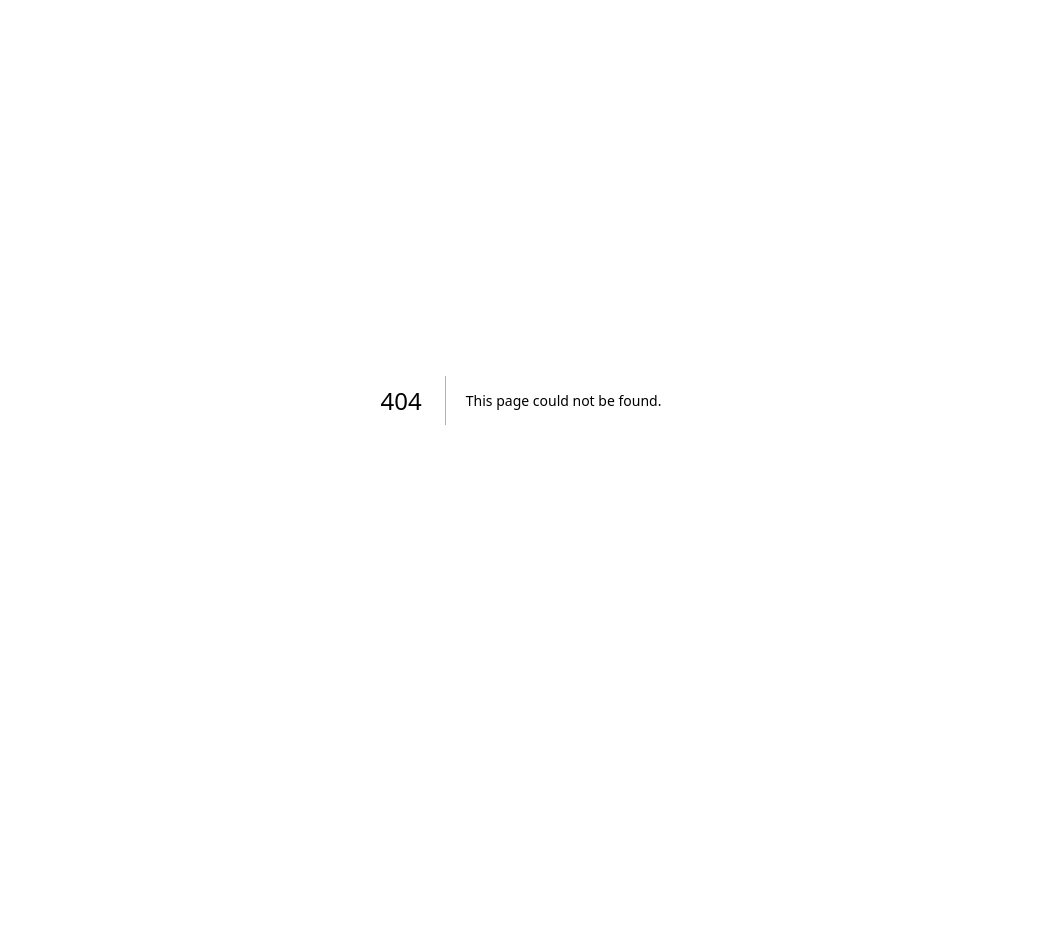
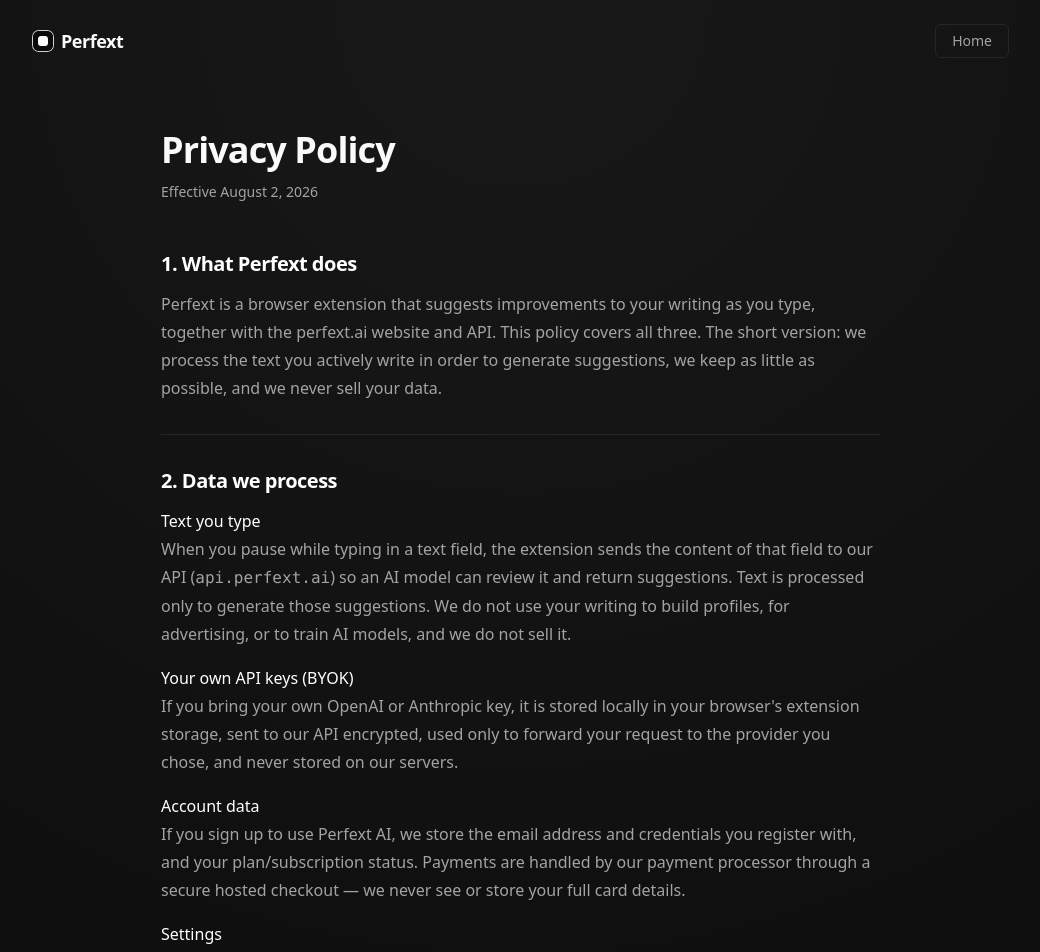
Before and after one commit to akinncar/perfext, a Next.js app in the folder apps/landing-page/: page /privacy in a window 1280 px wide. Before the commit this address had no page. Shown: the top 952 px of the page, without its empty margins (119-1159 px from the left). Before the commit the page ends 800 px from the top, so only its background shows below. Built offline with nearby package versions, Linux system fonts and the light colour scheme.

Commit message:
feat(landing): add privacy policy page at /privacy
Required for the Chrome Web Store listing. Covers text processing,
BYOK key handling, account/billing data, permissions, and contact.
Footer on the home page now links to it.

```diff
--- a/apps/landing-page/app/page.tsx
+++ b/apps/landing-page/app/page.tsx
@@ -191,8 +191,11 @@
       </section>
 
       <footer className="border-t border-border">
-        <div className="mx-auto max-w-5xl px-6 py-8 text-sm text-muted">
-          © {new Date().getFullYear()} Perfext · Make Perfect Texts
+        <div className="mx-auto flex max-w-5xl items-center justify-between px-6 py-8 text-sm text-muted">
+          <span>© {new Date().getFullYear()} Perfext · Make Perfect Texts</span>
+          <a href="/privacy" className="transition hover:text-white">
+            Privacy
+          </a>
         </div>
       </footer>
     </main>
--- /dev/null
+++ b/apps/landing-page/app/privacy/page.tsx
@@ -0,0 +1,233 @@
+import type { Metadata } from "next";
+import Link from "next/link";
+
+export const metadata: Metadata = {
+  title: "Privacy Policy — Perfext",
+  description:
+    "How Perfext handles the text you type, your API keys, and your account data.",
+};
+
+// Bump this whenever the policy content materially changes.
+const EFFECTIVE_DATE = "August 2, 2026";
+const CONTACT_EMAIL = "akinncar@hotmail.com";
+
+const sections = [
+  {
+    title: "1. What Perfext does",
+    body: (
+      <>
+        <p>
+          Perfext is a browser extension that suggests improvements to your
+          writing as you type, together with the perfext.ai website and API.
+          This policy covers all three. The short version: we process the text
+          you actively write in order to generate suggestions, we keep as
+          little as possible, and we never sell your data.
+        </p>
+      </>
+    ),
+  },
+  {
+    title: "2. Data we process",
+    body: (
+      <>
+        <p className="font-medium text-white">Text you type</p>
+        <p>
+          When you pause while typing in a text field, the extension sends the
+          content of that field to our API (<code>api.perfext.ai</code>) so an
+          AI model can review it and return suggestions. Text is processed only
+          to generate those suggestions. We do not use your writing to build
+          profiles, for advertising, or to train AI models, and we do not sell
+          it.
+        </p>
+        <p className="mt-4 font-medium text-white">Your own API keys (BYOK)</p>
+        <p>
+          If you bring your own OpenAI or Anthropic key, it is stored locally
+          in your browser&apos;s extension storage, sent to our API encrypted,
+          used only to forward your request to the provider you chose, and
+          never stored on our servers.
+        </p>
+        <p className="mt-4 font-medium text-white">Account data</p>
+        <p>
+          If you sign up to use Perfext AI, we store the email address and
+          credentials you register with, and your plan/subscription status.
+          Payments are handled by our payment processor through a secure hosted
+          checkout — we never see or store your full card details.
+        </p>
+        <p className="mt-4 font-medium text-white">Settings</p>
+        <p>
+          Your preferences (chosen provider, options) live in your
+          browser&apos;s local extension storage, on your device.
+        </p>
+        <p className="mt-4 font-medium text-white">
+          What we don&apos;t collect
+        </p>
+        <p>
+          Perfext does not collect your browsing history, does not track the
+          pages you visit, and does not read page content outside the text
+          fields you are actively typing in.
+        </p>
+      </>
+    ),
+  },
+  {
+    title: "3. How your text flows to AI providers",
+    body: (
+      <>
+        <p>
+          To generate suggestions, the text being reviewed is passed to an AI
+          model provider (such as OpenAI or Anthropic) — either through your
+          own key, or through Perfext AI&apos;s account. These providers
+          process the text under their own API terms, which do not permit them
+          to train their models on it.
+        </p>
+      </>
+    ),
+  },
+  {
+    title: "4. Chrome permissions we request",
+    body: (
+      <>
+        <ul className="list-disc space-y-2 pl-5">
+          <li>
+            <span className="text-white">storage</span> — saving your settings
+            and (if you use BYOK) your API key locally on your device.
+          </li>
+          <li>
+            <span className="text-white">activeTab</span> and access to pages —
+            required so suggestions can work in text fields on any site you
+            choose to type on. The extension only reads the field you are
+            writing in.
+          </li>
+          <li>
+            <span className="text-white">api.perfext.ai</span> — the only
+            server the extension talks to.
+          </li>
+        </ul>
+      </>
+    ),
+  },
+  {
+    title: "5. Retention and security",
+    body: (
+      <>
+        <p>
+          Suggestion requests are processed transiently and are not retained as
+          a history of what you write. Account data is kept for as long as your
+          account exists. All traffic uses TLS encryption in transit, and BYOK
+          keys are additionally encrypted with a public key before leaving your
+          browser.
+        </p>
+      </>
+    ),
+  },
+  {
+    title: "6. Your choices",
+    body: (
+      <>
+        <ul className="list-disc space-y-2 pl-5">
+          <li>
+            You can pause or uninstall the extension at any time — local
+            settings and keys are removed with it.
+          </li>
+          <li>
+            You can ask us to delete your account and associated data by
+            emailing us.
+          </li>
+          <li>
+            You can use Perfext entirely with your own API key, without
+            creating an account.
+          </li>
+        </ul>
+      </>
+    ),
+  },
+  {
+    title: "7. Children",
+    body: (
+      <p>
+        Perfext is not directed at children under 13, and we do not knowingly
+        collect data from them.
+      </p>
+    ),
+  },
+  {
+    title: "8. Changes to this policy",
+    body: (
+      <p>
+        If we make material changes, we will update this page and the effective
+        date above. Continued use after a change means you accept the updated
+        policy.
+      </p>
+    ),
+  },
+  {
+    title: "9. Contact",
+    body: (
+      <p>
+        Questions or requests about your data:{" "}
+        <a
+          href={`mailto:${CONTACT_EMAIL}`}
+          className="text-white underline underline-offset-4 hover:text-neutral-300"
+        >
+          {CONTACT_EMAIL}
+        </a>
+        .
+      </p>
+    ),
+  },
+];
+
+export default function PrivacyPage() {
+  return (
+    <main className="min-h-screen grid-backdrop">
+      <header className="mx-auto flex max-w-5xl items-center justify-between px-6 py-6">
+        <Link
+          href="/"
+          className="flex items-center gap-2 text-lg font-semibold tracking-tight"
+        >
+          <img
+            src="/icon.png"
+            alt="Perfext"
+            className="h-5 w-5 rounded-md ring-1 ring-white/80"
+          />
+          Perfext
+        </Link>
+        <Link
+          href="/"
+          className="rounded-md border border-border px-4 py-1.5 text-sm text-muted transition hover:text-white"
+        >
+          Home
+        </Link>
+      </header>
+
+      <section className="mx-auto max-w-3xl px-6 pb-24 pt-12">
+        <h1 className="text-4xl font-semibold tracking-tight">
+          Privacy Policy
+        </h1>
+        <p className="mt-3 text-sm text-muted">Effective {EFFECTIVE_DATE}</p>
+
+        <div className="mt-12 flex flex-col divide-y divide-border">
+          {sections.map((s) => (
+            <div key={s.title} className="py-8 first:pt-0 last:pb-0">
+              <h2 className="text-xl font-semibold tracking-tight text-white">
+                {s.title}
+              </h2>
+              <div className="mt-3 text-base leading-7 text-muted">
+                {s.body}
+              </div>
+            </div>
+          ))}
+        </div>
+      </section>
+
+      <footer className="border-t border-border">
+        <div className="mx-auto flex max-w-5xl items-center justify-between px-6 py-8 text-sm text-muted">
+          <span>© {new Date().getFullYear()} Perfext · Make Perfect Texts</span>
+          <Link href="/privacy" className="transition hover:text-white">
+            Privacy
+          </Link>
+        </div>
+      </footer>
+    </main>
+  );
+}
```
